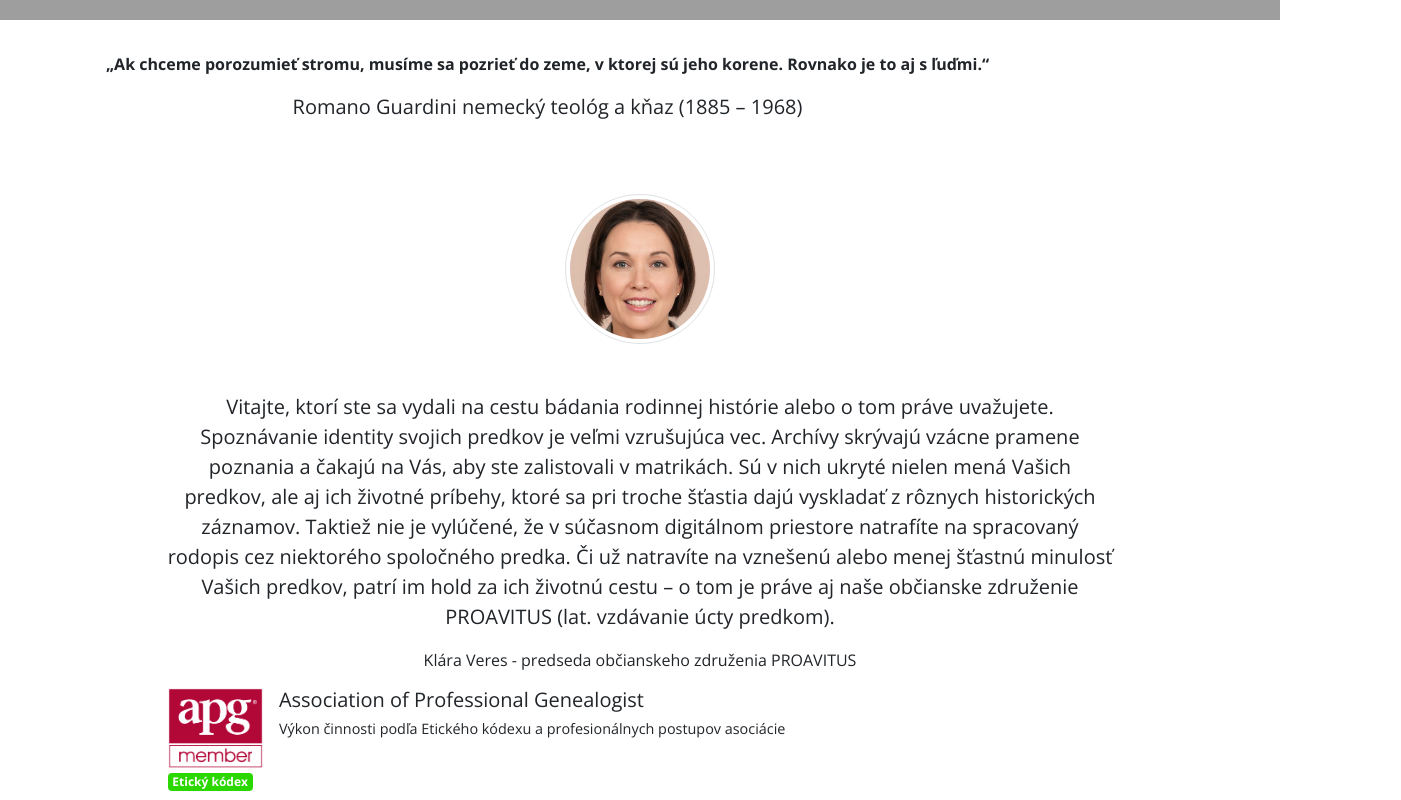
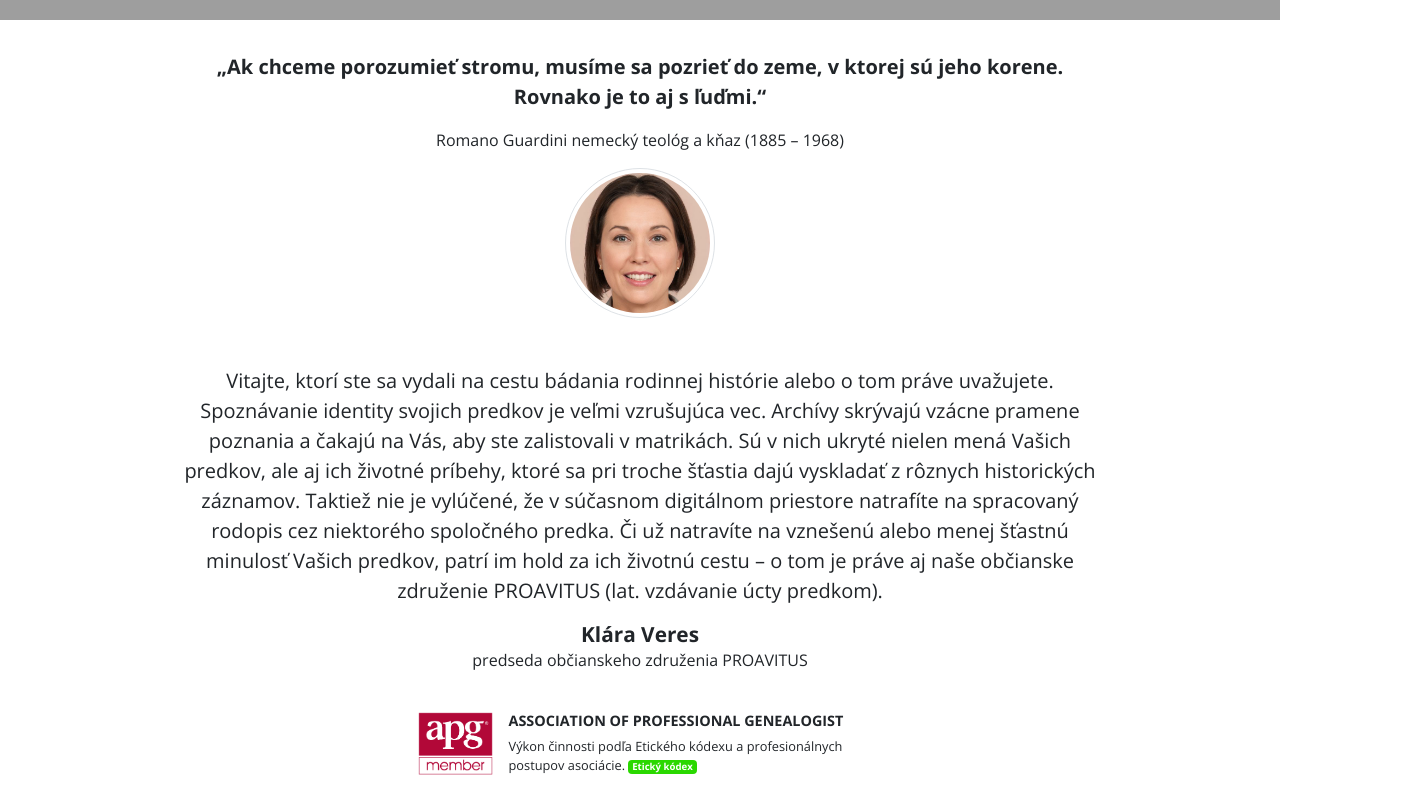
Before and after one commit to AdiUdo/website2, a plain HTML site: page index.html in a window 1280 px wide. Shown: the part 460-1260 px from the top of the page, 1401 px wide, since content can reach past the window. Drawn offline with nearby package versions, Linux system fonts and the light colour scheme; grey boxes are pictures that could not be loaded; files whose address does not match are found by name.

Commit message:
Uprava dizajnu

```diff
--- a/css/custom.css
+++ b/css/custom.css
@@ -62,13 +62,9 @@ body {
 
 .card-3d {
   width: 650px;
-  height: 450px;
+  height: 470px;
 }
-img.card-img {
-  width: 100%;
-  position: absolute;
-  top:20%;
-}
+
 
 #avatar {
   max-height: 150px;
@@ -90,6 +86,15 @@ img.card-img {
 
 
 /* Media queries */
+
+/* Custom class */
+.kodex {
+  font-size: .8em;
+}
+
+.media img {
+  width: 75px;
+}
 
 /*  Extra small devices (portrait phones, less than 576px) */
 @media (max-width: 575.98px) {
--- a/index.html
+++ b/index.html
@@ -70,20 +70,19 @@
     </div>
   </div>
   <!--Sec-Slogan-->
-  <div class="row">
+  <section>
     <div class="container">
-      <div class="col-10">
-        <p class="display-6 text-center font-weight-bolder">„Ak chceme porozumieť stromu, musíme sa pozrieť do zeme, v
-          ktorej sú jeho korene. Rovnako je to aj s ľuďmi.“ </h1>
-        <p class="lead text-center">Romano Guardini nemecký teológ a kňaz (1885 – 1968)</p>
+    <div class="row justify-content-center">
+          <div class="col-10">
+        <p class="lead display-6 text-center font-weight-bolder">„Ak chceme porozumieť stromu, musíme sa pozrieť do zeme, v ktorej sú jeho korene. Rovnako je to aj s ľuďmi.“ </h1>
+        <p class="text-center">Romano Guardini nemecký teológ a kňaz (1885 – 1968)</p>
       </div>
     </div>
   </div>
-
+</section>
   <!-- O nas sekcia -->
   <section class="slice mb-5">
     <div class="container">
-    <div id="o-nas" class="row py-6">
       <div class="row justify-content-center">
         <div class="col-md-10">
           <img id="avatar" src="./img/avatar-image.jpg" alt="..."
@@ -99,19 +98,23 @@
             Či už natravíte na vznešenú alebo menej šťastnú minulosť Vašich predkov, patrí im hold za ich životnú cestu
             –
             o tom je práve aj naše občianske združenie PROAVITUS (lat. vzdávanie úcty predkom).</p>
-
-          <p class="text-center">Klára Veres - predseda občianskeho združenia PROAVITUS</p>
-          <div class="media">
-            <img src="./img/logo-apgmember.gif" class="mr-3 h-100" alt="...">
-            <div class="media-body">
-              <h5 class="mt-0">Association of Professional Genealogist</h5>
-              <p class="h6">Výkon činnosti podľa Etického kódexu a profesionálnych postupov asociácie</p>
-            </div>
-          </div>
-          <a href="#" class="badge badge-primary">Etický kódex</a>
         </div>
       </div>
-    </div>
+      <div class="row justify-content-center">
+        <div class="col-10">
+        <p class="text-center"><span class="h3 font-weight-bolder">Klára Veres</span><br> predseda občianskeho združenia PROAVITUS</p>
+        </div>
+        <div class="col-5 mt-4">
+          <div class="media">
+            <img src="./img/logo-apgmember.gif" class="mr-3" style="width:75px" alt="...">
+            <div class="media-body">
+              <p class="h6 text-uppercase font-weight-bold mt-0">Association of Professional Genealogist</p>
+              <p class="kodex">Výkon činnosti podľa Etického kódexu a profesionálnych postupov asociácie. <a href="#" class="badge badge-primary">Etický kódex</a></p>
+            </div>
+          </div></div>
+        </div>
+        </div>
+      </div>
   </div>
 </section>
 
@@ -190,7 +193,7 @@
 
   <!--Sec-Vysledky vyskumu-->
   <div class="container py-5 position-relative zindex-100">
-    <div class="row row-grid justify-content-around align-items-center">
+    <div class="row row-grid justify-content-around align-items-center mt-6">
       <div class="col-lg-5">
         <div class="text-center text-lg-left">
          <h2 class=" mt-4 mb-3">Výsledky výskumu</h1>
@@ -207,10 +210,10 @@
         </div>
       </div>
       <div class="col-lg-5 d-none d-lg-block">
-        <div class="card card-3d bg-section-secondary mt-1 mb-0 py-5 px-4 shadow-lg perspective-right hover-scale-110">
-          <img src="./img/vysledok-diagram-2.jpg" class="card-img" alt="...">
+        <div class="card card-3d bg-section-secondary mt-1 mb-0 py-5 px-4 shadow-lg perspective-right hover-scale-110 overflow-hidden">
+          <img src="./img/vysledok-diagram-1.jpg" class="card-img" alt="...">
             <div class="card-img-overlay">
-              <p class="card-text">Vzor grafického znázornenia rodového vývodu pomocou softwaru – personalizovaný formát</p>
+              <p class="card-text text-center">Vzor grafického znázornenia rodového vývodu ... text na 1 riadok</p>
             </div>
         </div>
       </div>
@@ -322,7 +325,7 @@
   <!-- Footer -->
 
   <footer id="footer">
-    <div class="row bg-secondary py-4"">
+    <div class="row bg-secondary py-4 bg-dark text-light">
 
 
     <div class=" container">
```
